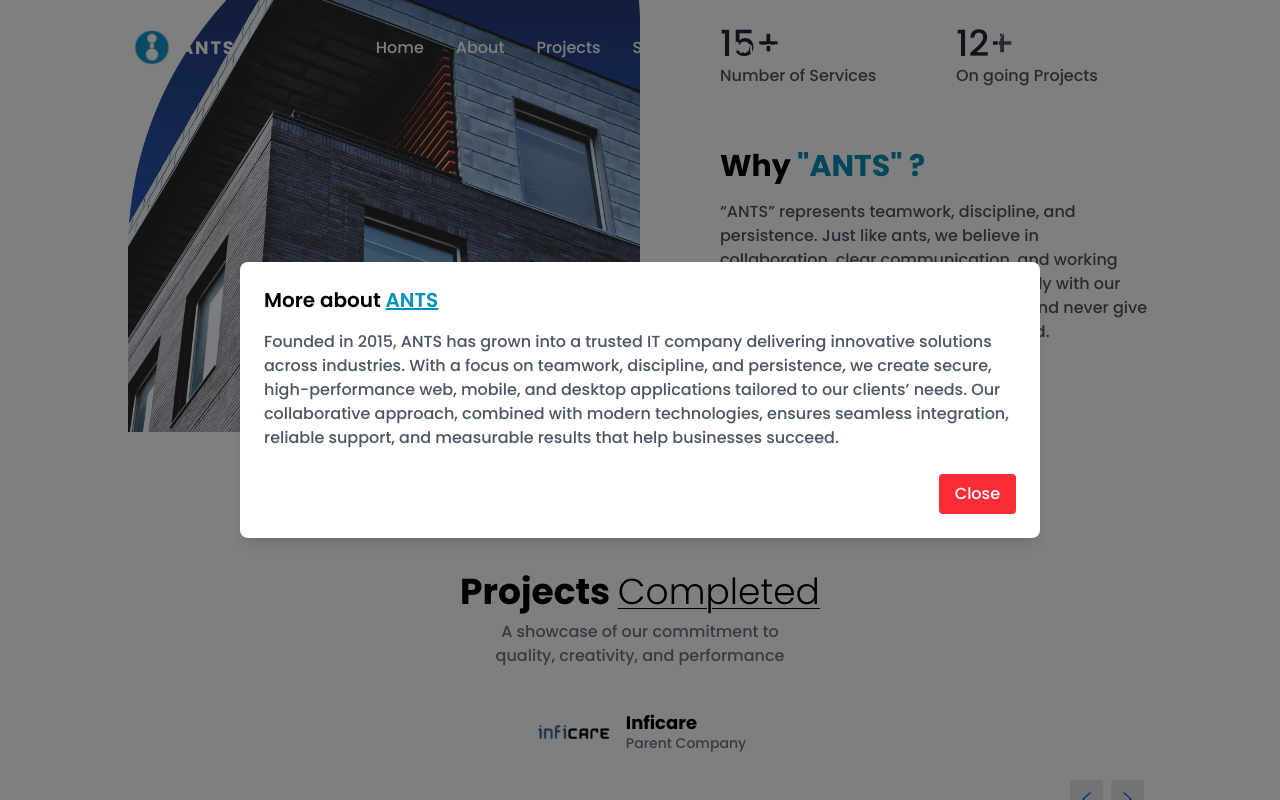
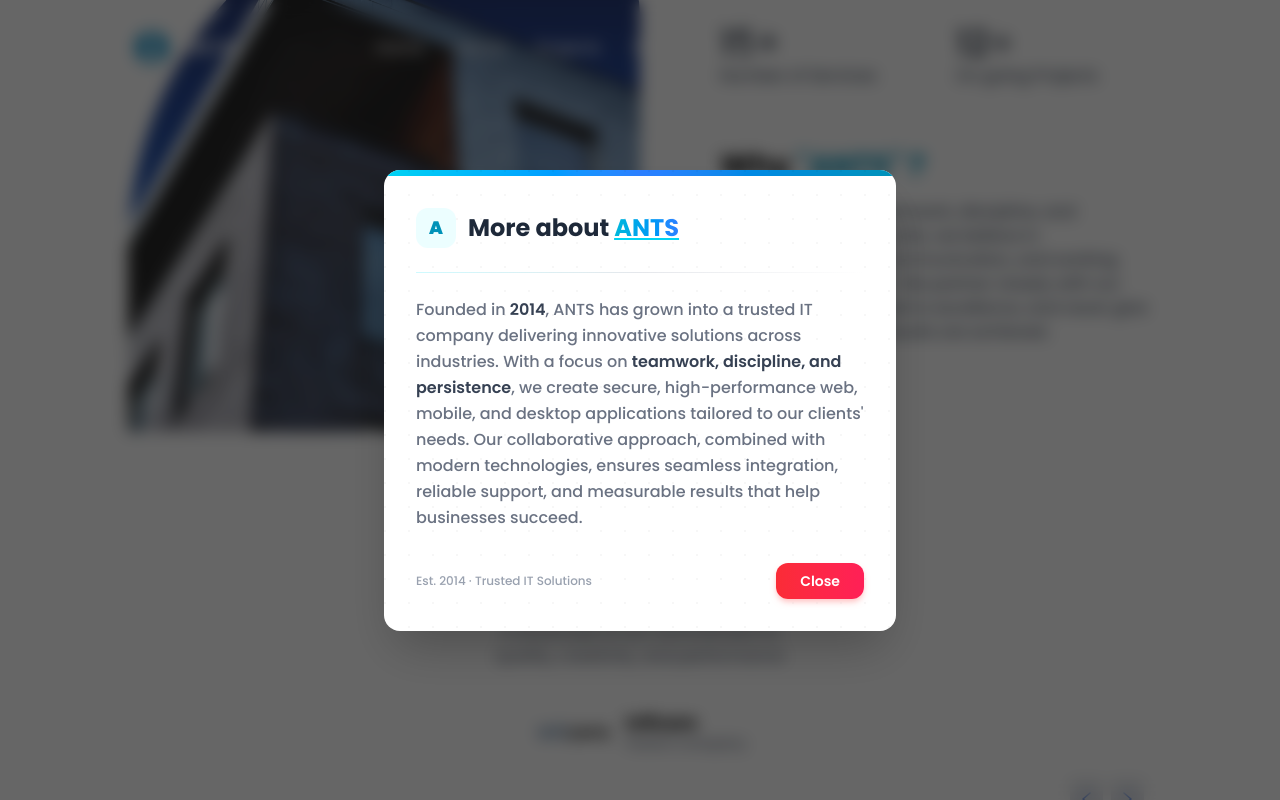
Before and after one commit to Rajdip-Chand-Hub/Ants, a React (Vite) app: page / in a window 1280 px wide. Both pictures are taken after a click on the button "Learn More". Shown: the part 1132-1932 px from the top of the page. Built offline with nearby package versions, Linux system fonts and the light colour scheme.

Commit message:
Final Update

```diff
--- a/src/components/About.jsx
+++ b/src/components/About.jsx
@@ -1,4 +1,4 @@
-import { useState } from "react";
+import { useState, useEffect } from "react";
 import { assets } from "../assets/assets";
 import { motion } from "framer-motion";
 
@@ -7,35 +7,74 @@ const About = () => {
     const [showModal, setShowModal] = useState(false)
 
     const AntsInfo = () => {
+        const [isClosing, setIsClosing] = useState(false);
+
+        const handleClose = () => {
+            setIsClosing(true);
+            setTimeout(() => setShowModal(false), 300);
+        };
+
+        useEffect(() => {
+            const handleScroll = () => handleClose();
+            window.addEventListener("scroll", handleScroll);
+            return () => window.removeEventListener("scroll", handleScroll);
+        }, []);
+
+
         return (
+            <div className={`fixed inset-0 z-50 flex items-center justify-center bg-black/60 backdrop-blur-sm ${isClosing ? 'animate-fade-out' : 'animate-fade-in'}`}>
+                <div className={`relative w-full max-w-lg rounded-2xl bg-white shadow-2xl overflow-hidden ${isClosing ? 'animate-slide-down' : 'animate-slide-up'}`}>
 
-            <div className="fixed inset-0 z-50 flex items-center justify-center bg-black/50">
-                <div className="w-200 rounded-lg bg-white p-6 shadow-lg">
-                    <h1 className="mb-4 text-xl font-semibold text-black">More about   <span className="text-cyan-600 underline">ANTS</span></h1>
+                    {/* Top accent bar */}
+                    <div className="h-1.5 w-full bg-linear-to-r from-cyan-400 via-blue-500 to-cyan-600" />
 
-                    <p className="mb-6 text-gray-600">
-                        Founded in 2015, ANTS has grown into a trusted IT company delivering innovative solutions across industries.
-                        With a focus on teamwork, discipline, and persistence, we create secure, high-performance web, mobile, and
-                        desktop applications tailored to our clients’ needs. Our collaborative approach, combined with modern technologies,
+                    {/* Background texture */}
+                    <div className="absolute inset-0 opacity-[0.03] pointer-events-none"
+                        style={{ backgroundImage: `radial-gradient(circle at 1px 1px, black 1px, transparent 0)`, backgroundSize: '24px 24px' }}
+                    />
+
+                    <div className="relative p-8">
+                        {/* Header */}
+                        <div className="mb-6 flex items-center gap-3">
+                            <div className="flex h-10 w-10 items-center justify-center rounded-xl bg-cyan-50">
+                                <span className="text-lg font-black text-cyan-600">A</span>
+                            </div>
+                            <h1 className="text-2xl font-bold text-gray-800">
+                                More about <span className="bg-linear-to-r from-cyan-500 to-blue-500 bg-clip-text text-transparent underline decoration-cyan-400">ANTS</span>
+                            </h1>
+                        </div>
+
+                        {/* Divider */}
+                        <div className="mb-6 h-px bg-linear-to-r from-cyan-100 via-gray-200 to-transparent" />
+
+                        {/* Body */}
+                        <p className="mb-8 leading-relaxed text-gray-500">
+                            Founded in <span className="font-semibold text-gray-700">2014</span>, ANTS has grown into a trusted IT company delivering innovative solutions across industries.
+                            With a focus on <span className="font-semibold text-gray-700">teamwork, discipline, and persistence</span>, we create secure, high-performance web, mobile, and
+                            desktop applications tailored to our clients' needs. Our collaborative approach, combined with modern technologies,
                             ensures seamless integration, reliable support, and measurable results that help businesses succeed.
                         </p>
 
+                        {/* Footer */}
+                        <div className="flex items-center justify-between">
+                            <span className="text-xs text-gray-400">Est. 2014 · Trusted IT Solutions</span>
                             <button
-                        onClick={() => setShowModal(false)}
-                        className="ml-auto block rounded bg-red-500 px-4 py-2  text-white hover:bg-red-600"
+                                onClick={handleClose}
+                                className="rounded-xl bg-linear-to-r from-red-500 to-rose-500 px-6 py-2 text-sm font-semibold text-white shadow-md shadow-red-200 transition-all duration-200 hover:scale-105 hover:shadow-lg hover:shadow-red-300 active:scale-95"
                             >
                                 Close
                             </button>
                         </div>
                     </div>
-        )
+                </div>
+            </div>
+        );
     };
-
 
     return (
         <motion.div
-            initial={{ opacity: 0, x:200 }}
-            transition={{ duration: 1}}
+            initial={{ opacity: 0, x: 200 }}
+            transition={{ duration: 1 }}
             whileInView={{ opacity: 1, x: 0 }}
             viewport={{ once: false }}
             className="flex flex-col items-center justify-center container mx-auto p-5 mt-10 md:px-20 lg:px-32
@@ -53,7 +92,7 @@ const About = () => {
                             <p>Years of Excellence</p>
                         </div>
                         <div>
-                            <p className="text-4xl font-medium text-gray-800">12+</p>
+                            <p className="text-4xl font-medium text-gray-800">40+</p>
                             <p>Projects Completed</p>
                         </div>
                         <div>
--- a/src/components/Header.jsx
+++ b/src/components/Header.jsx
@@ -9,7 +9,7 @@ const Header = () => {
       id="Header"
     >
       {/* Dark Overlay */}
-      <div className="absolute inset-0 bg-black/50" />
+      <div className="absolute inset-0 bg-black/50"/>
 
       <motion.div
         initial={{ opacity: 0, y: 100 }}
@@ -26,7 +26,7 @@ const Header = () => {
           viewport={{ once: false }}
           className="inline-block bg-blue-500/30 border border-blue-400 text-blue-200 text-xs sm:text-sm px-4 py-1.5 rounded-full mb-6 tracking-widest uppercase"
         >
-          Trusted IT Partner Since 2015
+          Trusted IT Partner Since 2014
         </motion.span>
 
         {/* Main Heading */}
@@ -52,7 +52,7 @@ const Header = () => {
             <p className="text-xs sm:text-sm text-gray-300">Years Experience</p>
           </div>
           <div>
-            <p className="text-3xl font-bold text-blue-400">12+</p>
+            <p className="text-3xl font-bold text-blue-400">40+</p>
             <p className="text-xs sm:text-sm text-gray-300">Projects Done</p>
           </div>
           <div>
--- a/src/components/ParentLogo.jsx
+++ b/src/components/ParentLogo.jsx
@@ -1,14 +1,14 @@
-import inficare from "../assets/inficare.png"  // default import, no curly braces
+import inficare from "../assets/inficare.png"
 
-const Parent = () => {  // component name should be capitalized
+const Parent = () => {
   return (
-    <div className="flex items-center gap-3 p-2">
+    <a href="https://www.inficare.com.my/" target="_blank" rel="noopener noreferrer" className="flex items-center gap-3 p-2 hover:cursor-pointer">
       <img src={inficare} alt="Inficare Logo" className="w-20 h-20 object-contain" />
       <div className="flex flex-col">
         <h2 className="text-lg font-bold leading-tight">Inficare</h2>
         <h3 className="text-sm text-gray-500 leading-tight">Parent Company</h3>
       </div>
-    </div>
+    </a>
   )
 }
 
--- a/src/index.css
+++ b/src/index.css
@@ -16,3 +16,30 @@ body {
 .announcement_bg{
     background-color: rgb(244,244,250);
 }
+
+@keyframes fade-in {
+  from { opacity: 0; }
+  to   { opacity: 1; }
+}
+
+@keyframes fade-out {
+  from { opacity: 1; }
+  to   { opacity: 0; }
+}
+
+@keyframes slide-up {
+  from { opacity: 0; transform: translateY(24px) scale(0.97); }
+  to   { opacity: 1; transform: translateY(0)    scale(1); }
+}
+
+@keyframes slide-down {
+  from { opacity: 1; transform: translateY(0)    scale(1); }
+  to   { opacity: 0; transform: translateY(24px) scale(0.97); }
+}
+
+@layer utilities {
+  .animate-fade-in  { animation: fade-in  0.5s ease-out forwards; }
+  .animate-fade-out { animation: fade-out 0.5s ease-out forwards; }
+  .animate-slide-up { animation: slide-up 0.5s cubic-bezier(0.16, 1, 0.3, 1) forwards; }
+  .animate-slide-down { animation: slide-down 0.5s cubic-bezier(0.16, 1, 0.3, 1) forwards; }
+}
```
Lines whose indentation alone changed are shown as unchanged.
